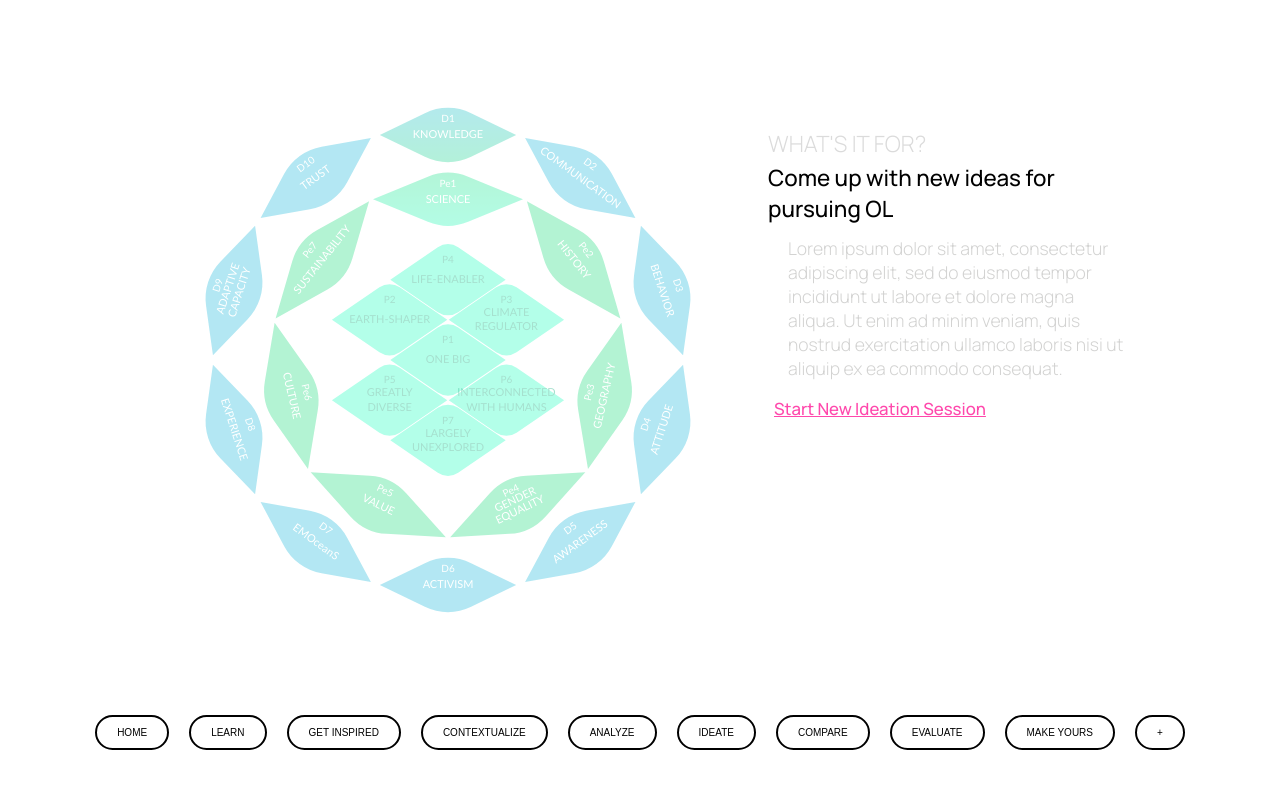
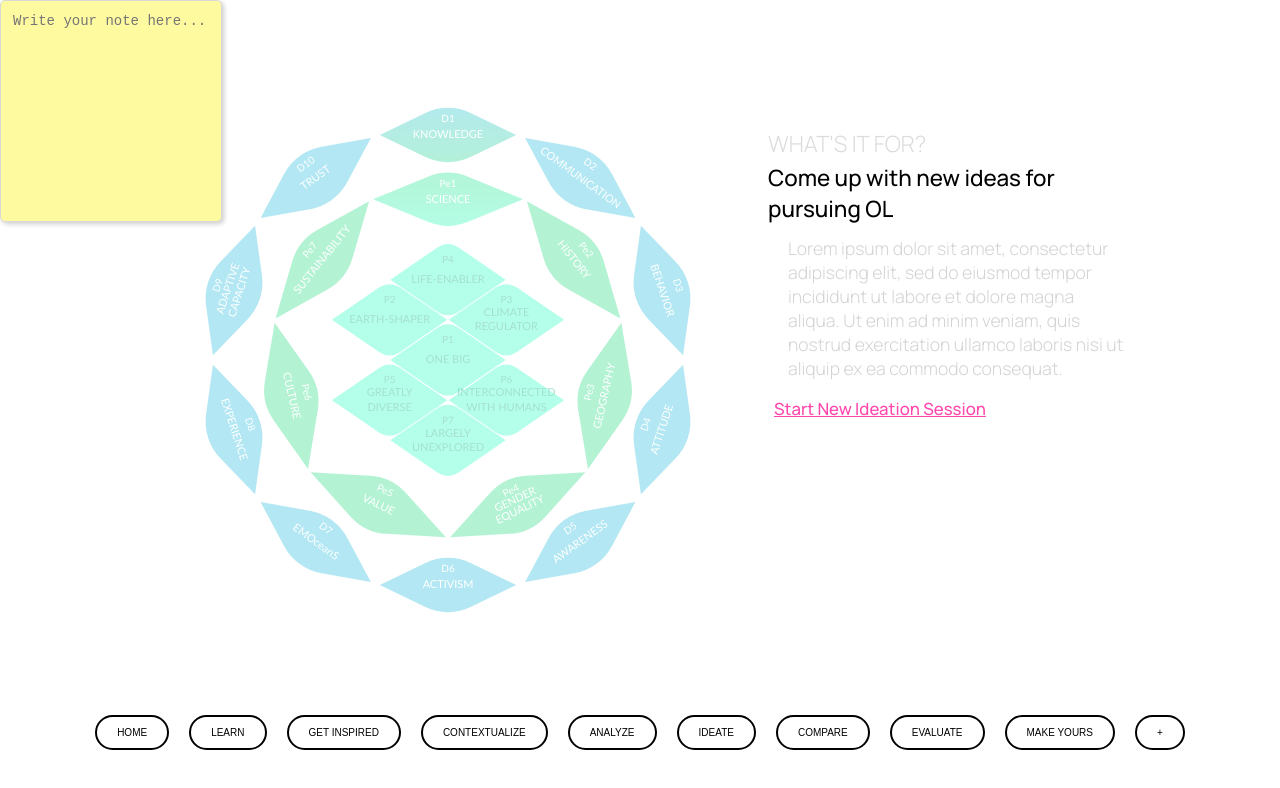
Before and after one commit to saradinismarques/ol-compass, a React (Create React App) app: page /ideate in a window 1280 px wide. Shown: the top 788 px of the page. Built offline with nearby package versions, Linux system fonts and the light colour scheme.

Commit message:
add post it in iterate

```diff
--- a/src/components/Circle.js
+++ b/src/components/Circle.js
@@ -1,23 +1,26 @@
-import React from 'react';
-import { Stage, Layer, Shape, Group, Line, Circle } from 'react-konva';
- // Assuming you're using react-konva
+// PostIt.js
 
-// Define the CircleComponent class
-const CircleComponent = () => {
-    return (
-        <Stage width={window.innerWidth} height={window.innerHeight}>
-            <Layer>
-                <Circle
-                    x={window.innerWidth*0.35}
-                    y={window.innerHeight*0.45}
-                    radius={450/2}
-                    fill="transparent" // Make the circle fill transparent
-                    stroke="red"    // Set the stroke color
-                    strokeWidth={2} // Set the stroke width
-                />
-        </Layer>
-    </Stage>
-    );
+import React, { useState } from 'react';
+import '../styles/PostIt.css';
+
+const PostIt = () => {
+  const [text, setText] = useState(''); // State to manage the text content
+
+  // Handle change in text input
+  const handleChange = (event) => {
+    setText(event.target.value);
+  };
+
+  return (
+    <div className="postit">
+      <textarea
+        value={text}
+        onChange={handleChange}
+        placeholder="Write your note here..."
+        className="postit-textarea"
+      />
+    </div>
+  );
 };
 
-export default CircleComponent;
+export default PostIt;
--- a/src/components/OLDiagram.js
+++ b/src/components/OLDiagram.js
@@ -173,9 +173,9 @@ const OLDiagram = ({size, colors, action, onButtonClick}) => {
                 Math.pow(mouseX - x, 2) + Math.pow(mouseY - y, 2)
             );
 
-            if (action === "ideate" && distance > radius) {
-                alert("OUTSIDE");
-            }
+            // if (action === "ideate" && distance > radius) {
+            //     alert("OUTSIDE");
+            // }
         };
 
         document.addEventListener('click', handleClickOutside);
--- a/src/pages/IdeatePage.js
+++ b/src/pages/IdeatePage.js
@@ -1,6 +1,6 @@
 import React, { useState, useEffect, useCallback, useMemo }  from 'react';
 import OLDiagram from '../components/OLDiagram';
-import CircleComponent from '../components/Circle';
+import PostIt from '../components/Circle';
 
 const IdeatePage = ({colors}) => {
   // Memoize the initialState object
@@ -37,6 +37,7 @@ const IdeatePage = ({colors}) => {
   return (
     <div>
       <OLDiagram size="450" colors={colors} action="ideate" />
+      <PostIt />
         {state.initialState && (
         <>
         <div className='text-container'>
--- /dev/null
+++ b/src/styles/PostIt.css
@@ -0,0 +1,22 @@
+/* PostIt.css */
+
+.postit {
+    background-color: #fefaa0; /* Light yellow color typical of Post-Its */
+    border: 1px solid #d8d8d8; /* Light gray border */
+    border-radius: 5px; /* Rounded corners */
+    padding: 10px;
+    width: 200px; /* Fixed width */
+    height: 200px; /* Fixed height */
+    box-shadow: 2px 2px 5px rgba(0, 0, 0, 0.2); /* Shadow for depth */
+    position: relative; /* Positioning context for the sticky note effect */
+  }
+
+  .postit-textarea {
+    width: 100%;
+    height: 100%;
+    border: none;
+    background: transparent;
+    font-size: 14px;
+    resize: none; /* Disable resizing */
+    overflow: auto;
+  }
```
Also changed, not shown: src/components/Arrows.js (deleted, +0 -54 lines).
